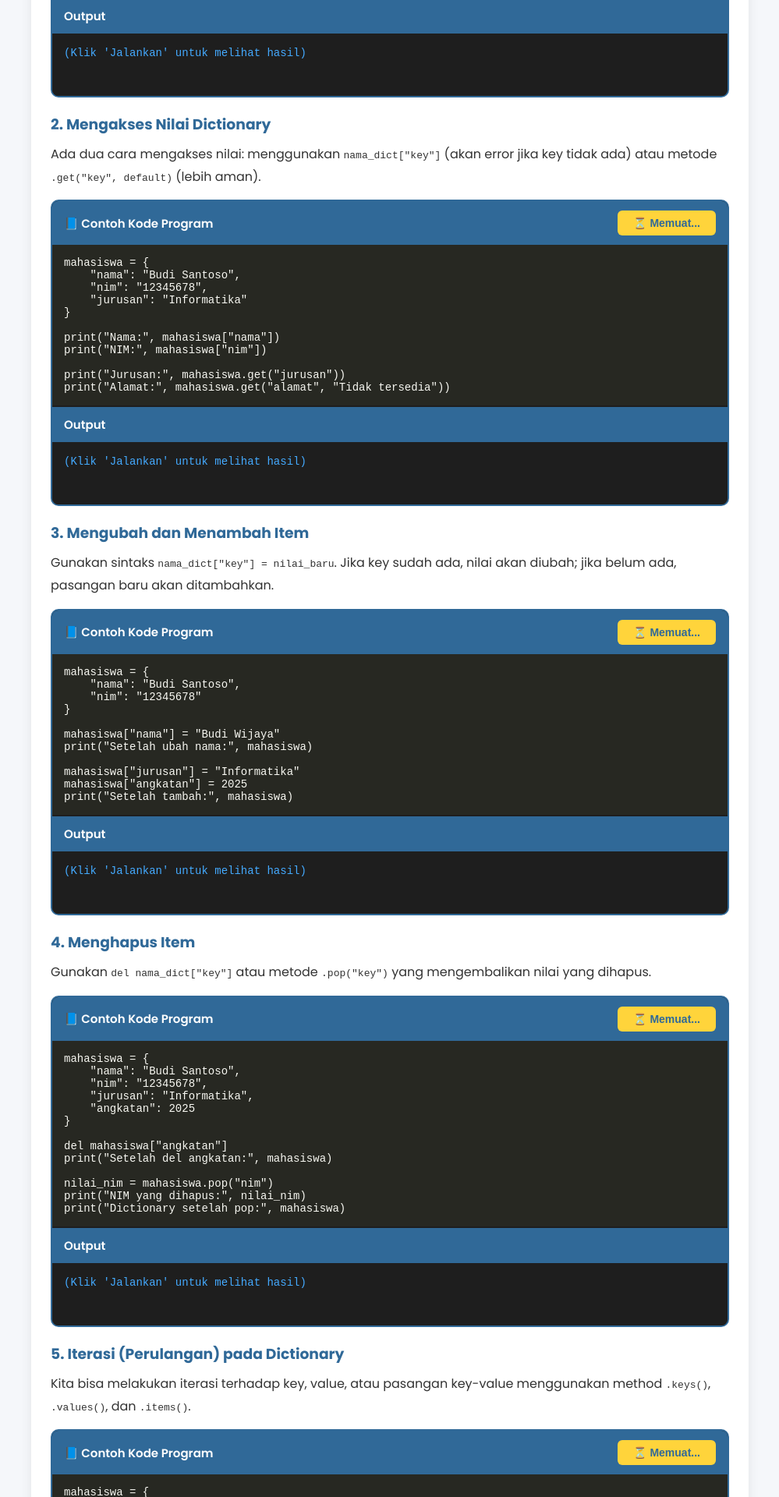
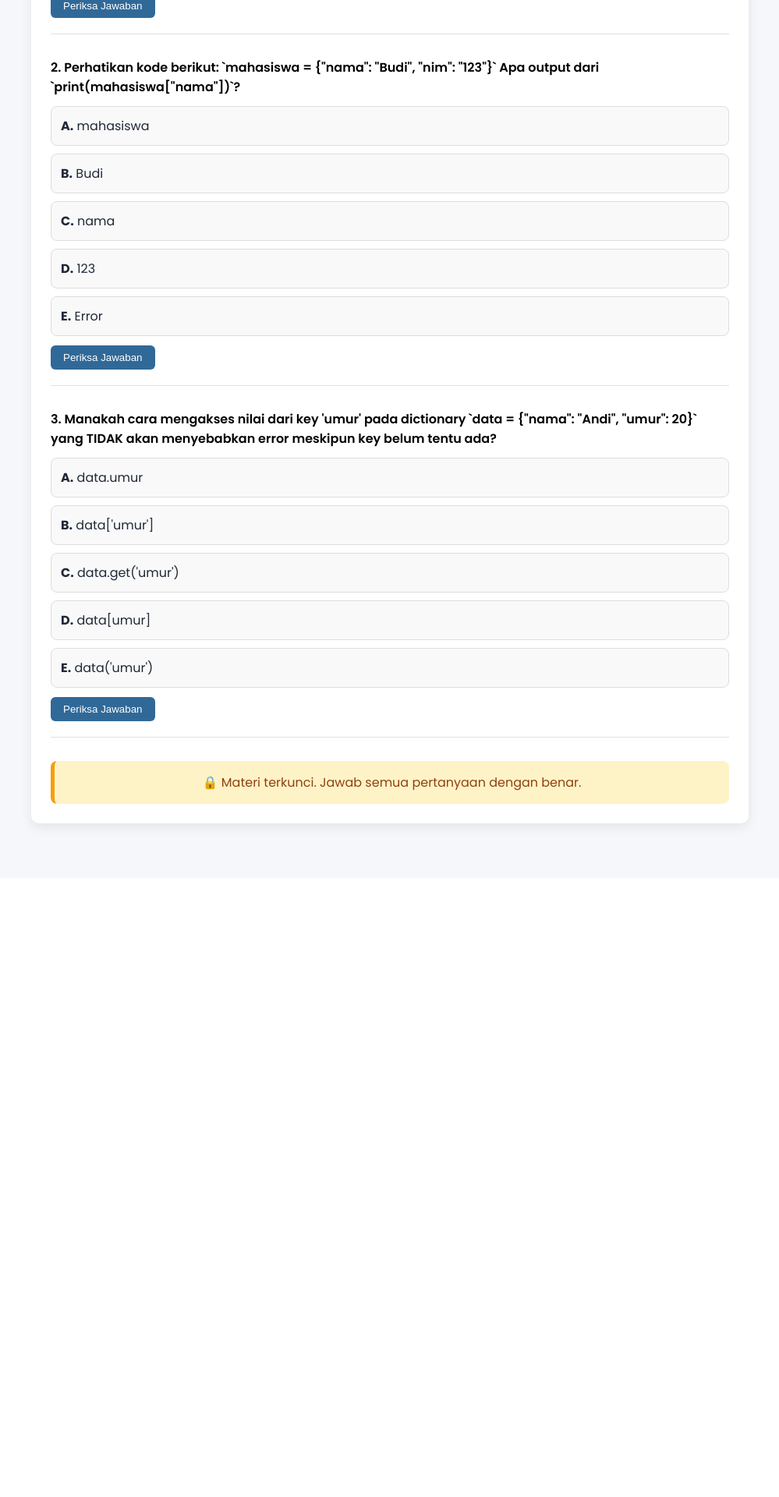
Before and after one commit to Halooci/Lidict, a React (Vite) app: page /Dictionary/PembuatanAksesElementDictionary in a window 1280 px wide. Shown: the part 880-2800 px from the top of the page at 78% size, without its empty margins (280-1279 px from the left). After the commit the page ends 2006 px from the top, so only its background shows below. Built offline with nearby package versions, Linux system fonts and the light colour scheme.

Commit message:
fix dulu dict2

```diff
--- a/src/pages/materi/dictionary/PembuatanAksesElementDictionary.jsx
+++ b/src/pages/materi/dictionary/PembuatanAksesElementDictionary.jsx
@@ -61,7 +61,7 @@ const CodeEditor = ({ code, codeKey, pyodideReady, runPythonCode, explanations }
 };
 
 // ===================== KOMPONEN LATIHAN PRAKTIK (EDITOR DENGAN VALIDASI) =====================
-const CodeEditorEditable = ({ codeKey, title, validationRules, pyodideReady, runPythonCode, expectedOutput }) => {
+const CodeEditorEditable = ({ codeKey, title, pyodideReady, runPythonCode, expectedOutput }) => {
   const [localCode, setLocalCode] = useState("");
   const [output, setOutput] = useState("");
   const [error, setError] = useState("");
@@ -215,9 +215,98 @@ export default function PembuatanAksesElementDictionary() {
   const [pyodideReady, setPyodideReady] = useState(false);
   const pyodideRef = useRef(null);
   const [resetInteractives, setResetInteractives] = useState(0);
-  const [isSidebarOpen, setIsSidebarOpen] = useState(true); // State untuk sidebar
+  const [isSidebarOpen, setIsSidebarOpen] = useState(true);
 
-  // Kode contoh (tanpa komentar)
+  // State untuk eksplorasi
+  const [eksplorasiTempAnswers, setEksplorasiTempAnswers] = useState([null, null, null]);
+  const [eksplorasiSavedAnswers, setEksplorasiSavedAnswers] = useState([null, null, null]);
+  const [eksplorasiFeedback, setEksplorasiFeedback] = useState(["", "", ""]);
+  const [isEksplorasiCompleted, setIsEksplorasiCompleted] = useState(false);
+
+  const eksplorasiQuestions = [
+    {
+      text: "Berikut ini cara membuat dictionary kosong yang benar di Python adalah ...",
+      options: [
+        "data = []",
+        "data = ()",
+        "data = {}",
+        "data = dict[]",
+        "data = set()",
+      ],
+      correct: 2, // data = {}
+    },
+    {
+      text: "Perhatikan kode berikut:\n\n`mahasiswa = {\"nama\": \"Budi\", \"nim\": \"123\"}`\n\nApa output dari `print(mahasiswa[\"nama\"])`?",
+      options: [
+        "mahasiswa",
+        "Budi",
+        "nama",
+        "123",
+        "Error",
+      ],
+      correct: 1, // Budi
+    },
+    {
+      text: "Manakah cara mengakses nilai dari key 'umur' pada dictionary `data = {\"nama\": \"Andi\", \"umur\": 20}` yang TIDAK akan menyebabkan error meskipun key belum tentu ada?",
+      options: [
+        "data.umur",
+        "data['umur']",
+        "data.get('umur')",
+        "data[umur]",
+        "data('umur')",
+      ],
+      correct: 2, // data.get('umur')
+    },
+  ];
+
+  const checkEksplorasiAnswer = (questionIdx) => {
+    const selected = eksplorasiTempAnswers[questionIdx];
+    if (selected === null) {
+      setEksplorasiFeedback((prev) => {
+        const newFeedback = [...prev];
+        newFeedback[questionIdx] = "❌ Pilih jawaban terlebih dahulu!";
+        return newFeedback;
+      });
+      return;
+    }
+    const isCorrect = selected === eksplorasiQuestions[questionIdx].correct;
+    if (isCorrect) {
+      const newSaved = [...eksplorasiSavedAnswers];
+      newSaved[questionIdx] = selected;
+      setEksplorasiSavedAnswers(newSaved);
+      setEksplorasiFeedback((prev) => {
+        const newFeedback = [...prev];
+        newFeedback[questionIdx] = "✅ Benar! Jawaban tersimpan.";
+        return newFeedback;
+      });
+    } else {
+      setEksplorasiFeedback((prev) => {
+        const newFeedback = [...prev];
+        newFeedback[questionIdx] = "❌ Salah. Coba lagi!";
+        return newFeedback;
+      });
+    }
+  };
+
+  useEffect(() => {
+    const allCorrect = eksplorasiSavedAnswers.every(
+      (ans, idx) => ans !== null && ans === eksplorasiQuestions[idx].correct
+    );
+    setIsEksplorasiCompleted(allCorrect);
+  }, [eksplorasiSavedAnswers]);
+
+  const handleTempAnswer = (questionIdx, optionIdx) => {
+    const newTemp = [...eksplorasiTempAnswers];
+    newTemp[questionIdx] = optionIdx;
+    setEksplorasiTempAnswers(newTemp);
+    setEksplorasiFeedback((prev) => {
+      const newFeedback = [...prev];
+      newFeedback[questionIdx] = "";
+      return newFeedback;
+    });
+  };
+
+  // Kode contoh (hanya membuat dan mengakses dictionary)
   const exampleCodes = {
     membuatDict: `mahasiswa = {
     "nama": "Budi Santoso",
@@ -242,50 +331,6 @@ print("NIM:", mahasiswa["nim"])
 
 print("Jurusan:", mahasiswa.get("jurusan"))
 print("Alamat:", mahasiswa.get("alamat", "Tidak tersedia"))`,
-
-    ubahTambah: `mahasiswa = {
-    "nama": "Budi Santoso",
-    "nim": "12345678"
-}
-
-mahasiswa["nama"] = "Budi Wijaya"
-print("Setelah ubah nama:", mahasiswa)
-
-mahasiswa["jurusan"] = "Informatika"
-mahasiswa["angkatan"] = 2025
-print("Setelah tambah:", mahasiswa)`,
-
-    hapusItem: `mahasiswa = {
-    "nama": "Budi Santoso",
-    "nim": "12345678",
-    "jurusan": "Informatika",
-    "angkatan": 2025
-}
-
-del mahasiswa["angkatan"]
-print("Setelah del angkatan:", mahasiswa)
-
-nilai_nim = mahasiswa.pop("nim")
-print("NIM yang dihapus:", nilai_nim)
-print("Dictionary setelah pop:", mahasiswa)`,
-
-    iterasiDict: `mahasiswa = {
-    "nama": "Budi Santoso",
-    "nim": "12345678",
-    "jurusan": "Informatika"
-}
-
-print("Key-key:")
-for key in mahasiswa.keys():
-    print("-", key)
-
-print("\\nValue-value:")
-for value in mahasiswa.values():
-    print("-", value)
-
-print("\\nPasangan key-value:")
-for key, value in mahasiswa.items():
-    print(f"{key}: {value}")`,
   };
 
   // Penjelasan untuk setiap contoh (per baris)
@@ -316,83 +361,36 @@ for key, value in mahasiswa.items():
       "Mencetak 'Jurusan:' dengan nilai dari key 'jurusan' menggunakan metode get(). get() akan mengembalikan None jika key tidak ada, tapi di sini key ada.",
       "Mencetak 'Alamat:' dengan nilai dari key 'alamat'. Karena key 'alamat' tidak ada, get() mengembalikan nilai default 'Tidak tersedia'."
     ],
-    ubahTambah: [
-      "Membuat dictionary 'mahasiswa' dengan dua key: 'nama' dan 'nim'.",
-      "Key 'nama' = 'Budi Santoso'.",
-      "Key 'nim' = '12345678'.",
-      "Menutup kurung kurawal.",
-      "Baris kosong.",
-      "Mengubah nilai key 'nama' menjadi 'Budi Wijaya' (assignment).",
-      "Mencetak teks dan isi dictionary setelah perubahan.",
-      "Baris kosong.",
-      "Menambah key baru 'jurusan' dengan value 'Informatika' (karena key belum ada).",
-      "Menambah key baru 'angkatan' dengan value 2025.",
-      "Mencetak teks dan isi dictionary setelah penambahan."
-    ],
-    hapusItem: [
-      "Membuat dictionary 'mahasiswa' dengan 4 pasangan key-value.",
-      "Key 'nama' = 'Budi Santoso'.",
-      "Key 'nim' = '12345678'.",
-      "Key 'jurusan' = 'Informatika'.",
-      "Key 'angkatan' = 2025.",
-      "Menutup kurung kurawal.",
-      "Baris kosong.",
-      "Menghapus key 'angkatan' menggunakan perintah del.",
-      "Mencetak teks dan isi dictionary setelah penghapusan.",
-      "Baris kosong.",
-      "Menghapus key 'nim' menggunakan metode pop(). Metode ini mengembalikan nilai yang dihapus dan menyimpannya ke variabel 'nilai_nim'.",
-      "Mencetak teks dan nilai yang dihapus (12345678).",
-      "Mencetak teks dan isi dictionary setelah pop()."
-    ],
-    iterasiDict: [
-      "Membuat dictionary 'mahasiswa' dengan 3 key.",
-      "Key 'nama' = 'Budi Santoso'.",
-      "Key 'nim' = '12345678'.",
-      "Key 'jurusan' = 'Informatika'.",
-      "Menutup kurung kurawal.",
-      "Baris kosong.",
-      "Mencetak teks 'Key-key:'.",
-      "Perulangan for untuk setiap key yang diperoleh dari method keys().",
-      "Mencetak tanda strip dan key yang sedang diiterasi.",
-      "Baris kosong.",
-      "Mencetak teks 'Value-value:'.",
-      "Perulangan for untuk setiap value dari method values().",
-      "Mencetak tanda strip dan value.",
-      "Baris kosong.",
-      "Mencetak teks 'Pasangan key-value:'.",
-      "Perulangan for untuk setiap pasangan (key, value) dari method items().",
-      "Mencetak key dan value menggunakan f-string."
-    ]
   };
 
-  // Data untuk 5 soal melengkapi kode
+  // Data untuk 5 soal melengkapi kode (tetap dipertahankan karena sesuai materi)
   const soal1CodeParts = [
     "data = {\n    \"nama\": \"Andi\",\n    \"usia\": 21,\n    ",
     ": \"Jakarta\"\n}\nprint(data[\"",
     "\"])  # ingin mencetak 'Andi'"
   ];
-  const soal1Placeholders = ["key", "key"];
+  const soal1Placeholders = ["...", "..."];
   const soal1Expected = ["\"kota\"", "nama"];
 
   const soal2CodeParts = [
     "nilai = {\n    \"Matematika\": 85,\n    \"Fisika\": 90,\n    \"Kimia\": 78\n}\n# Cetak nilai Fisika\nprint(nilai.",
     ")  # menggunakan metode get"
   ];
-  const soal2Placeholders = ["get('Fisika')"];
+  const soal2Placeholders = ["..."];
   const soal2Expected = ["get(\"Fisika\")"];
 
   const soal3CodeParts = [
     "siswa = {\n    \"nama\": \"Rina\",\n    \"umur\": 19\n}\n# Tambahkan key 'kota' dengan value 'Bandung'\n",
     " = \"Bandung\"\nprint(siswa)"
   ];
-  const soal3Placeholders = ["siswa['kota']"];
+  const soal3Placeholders = ["...']"];
   const soal3Expected = ["siswa[\"kota\"]"];
 
   const soal4CodeParts = [
     "buku = {\n    \"judul\": \"Python Dasar\",\n    \"penulis\": \"John Doe\",\n    \"tahun\": 2020\n}\n# Hapus key 'tahun'\ndel ",
     "\nprint(buku)"
   ];
-  const soal4Placeholders = ["buku['tahun']"];
+  const soal4Placeholders = ["...']"];
   const soal4Expected = ["buku[\"tahun\"]"];
 
   const soal5CodeParts = [
@@ -400,7 +398,7 @@ for key, value in mahasiswa.items():
     " in harga:\n    print(",
     ")"
   ];
-  const soal5Placeholders = ["key", "key"];
+  const soal5Placeholders = ["...", "..."];
   const soal5Expected = ["key", "key"];
 
   // Load Pyodide
@@ -473,19 +471,78 @@ _buffer.getvalue()
             <h1 style={styles.headerTitle}>PEMBUATAN DAN AKSES ELEMEN DICTIONARY</h1>
           </div>
 
+          {/* TUJUAN PEMBELAJARAN (DIUBAH) */}
           <section style={styles.section}>
             <h2 style={styles.sectionTitle}>🎯 Tujuan Pembelajaran</h2>
             <div style={styles.card}>
               <ul style={styles.list}>
-                <li>Mahasiswa mampu membuat dictionary dengan berbagai cara (kurung kurawal dan fungsi dict()).</li>
-                <li>Mahasiswa mampu mengakses nilai dari dictionary menggunakan tanda kurung siku dan metode get().</li>
-                <li>Mahasiswa mampu menambah, mengubah, dan menghapus pasangan key-value dalam dictionary.</li>
-                <li>Mahasiswa mampu melakukan iterasi pada dictionary (keys, values, items).</li>
-                <li>Mahasiswa mampu menerapkan dictionary dalam studi kasus sederhana.</li>
+                <li>Mahasiswa mampu membuat dictionary.</li>
+                <li>Mahasiswa mampu mengakses nilai dari dictionary.</li>
               </ul>
             </div>
           </section>
 
+          {/* EKSPLORASI AWAL */}
+          <section style={styles.section}>
+            <h2 style={styles.sectionTitle}>🔍 Eksplorasi</h2>
+            <div style={styles.card}>
+              <p style={styles.text}>
+                Sebelum mempelajari lebih dalam, jawab pertanyaan berikut. Pilih jawaban, lalu klik "Periksa Jawaban".
+                <strong style={{ color: "#d9534f" }}> Materi akan terbuka setelah semua jawaban benar.</strong>
+              </p>
+              {eksplorasiQuestions.map((q, idx) => (
+                <div
+                  key={idx}
+                  style={{
+                    marginBottom: "30px",
+                    borderBottom: "1px solid #e0e0e0",
+                    paddingBottom: "20px",
+                  }}
+                >
+                  <p style={{ fontWeight: "600", marginBottom: "12px" }}>
+                    {idx + 1}. {q.text}
+                  </p>
+                  <div style={{ display: "flex", flexDirection: "column", gap: "10px" }}>
+                    {q.options.map((opt, optIdx) => (
+                      <div
+                        key={optIdx}
+                        onClick={() => handleTempAnswer(idx, optIdx)}
+                        style={{
+                          ...styles.eksplorasiOption,
+                          backgroundColor: eksplorasiTempAnswers[idx] === optIdx ? "#2fa69a" : "#f9f9f9",
+                          color: eksplorasiTempAnswers[idx] === optIdx ? "white" : "#1f2937",
+                        }}
+                      >
+                        <strong>{String.fromCharCode(65 + optIdx)}.</strong> {opt}
+                      </div>
+                    ))}
+                  </div>
+                  <button style={styles.checkEksplorasiButton} onClick={() => checkEksplorasiAnswer(idx)}>
+                    Periksa Jawaban
+                  </button>
+                  {eksplorasiFeedback[idx] && (
+                    <div
+                      style={{
+                        marginTop: "12px",
+                        padding: "10px",
+                        borderRadius: "8px",
+                        backgroundColor: eksplorasiFeedback[idx].includes("Benar") ? "#d1e7dd" : "#f8d7da",
+                      }}
+                    >
+                      {eksplorasiFeedback[idx]}
+                    </div>
+                  )}
+                </div>
+              ))}
+              {!isEksplorasiCompleted && (
+                <div style={styles.lockMessage}>🔒 Materi terkunci. Jawab semua pertanyaan dengan benar.</div>
+              )}
+            </div>
+          </section>
+
+          {/* MATERI UTAMA (HANYA MEMBUAT DAN MENGAKSES) */}
+          {isEksplorasiCompleted && (
+            <>
               <section style={styles.section}>
                 <div style={styles.card}>
                   <h3 style={styles.subTitle}>1. Membuat Dictionary</h3>
@@ -511,47 +568,12 @@ _buffer.getvalue()
                     runPythonCode={runPythonCode}
                     explanations={explanations.aksesDict}
                   />
-
-              <h3 style={styles.subTitle}>3. Mengubah dan Menambah Item</h3>
-              <p style={styles.text}>
-                Gunakan sintaks <code>nama_dict["key"] = nilai_baru</code>. Jika key sudah ada, nilai akan diubah; jika belum ada, pasangan baru akan ditambahkan.
-              </p>
-              <CodeEditor
-                code={exampleCodes.ubahTambah}
-                codeKey="ubahTambah"
-                pyodideReady={pyodideReady}
-                runPythonCode={runPythonCode}
-                explanations={explanations.ubahTambah}
-              />
-
-              <h3 style={styles.subTitle}>4. Menghapus Item</h3>
-              <p style={styles.text}>
-                Gunakan <code>del nama_dict["key"]</code> atau metode <code>.pop("key")</code> yang mengembalikan nilai yang dihapus.
-              </p>
-              <CodeEditor
-                code={exampleCodes.hapusItem}
-                codeKey="hapusItem"
-                pyodideReady={pyodideReady}
-                runPythonCode={runPythonCode}
-                explanations={explanations.hapusItem}
-              />
-
-              <h3 style={styles.subTitle}>5. Iterasi (Perulangan) pada Dictionary</h3>
-              <p style={styles.text}>
-                Kita bisa melakukan iterasi terhadap key, value, atau pasangan key-value menggunakan method <code>.keys()</code>, <code>.values()</code>, dan <code>.items()</code>.
-              </p>
-              <CodeEditor
-                code={exampleCodes.iterasiDict}
-                codeKey="iterasiDict"
-                pyodideReady={pyodideReady}
-                runPythonCode={runPythonCode}
-                explanations={explanations.iterasiDict}
-              />
                 </div>
               </section>
 
+              {/* AYO PRAKTIK (dulu Latihan Praktik) */}
               <section style={styles.section}>
-            <h2 style={styles.sectionTitle}>✏️ Latihan Praktik (Studi Kasus)</h2>
+                <h2 style={styles.sectionTitle}>✏️ Ayo Praktik</h2>
                 <div style={styles.card}>
                   <div style={styles.alertBox}>
                     <strong>📝 Studi Kasus: Data Mahasiswa</strong>
@@ -563,7 +585,7 @@ _buffer.getvalue()
                   </div>
                   <CodeEditorEditable
                     codeKey="latihan"
-                title="Latihan: Membuat dan Mengakses Dictionary"
+                    title="Ayo Praktik: Membuat dan Mengakses Dictionary"
                     pyodideReady={pyodideReady}
                     runPythonCode={runPythonCode}
                     expectedOutput={["Citra", "22"]}
@@ -571,8 +593,9 @@ _buffer.getvalue()
                 </div>
               </section>
 
+              {/* LATIHAN (dulu Latihan Interaktif) */}
               <section style={styles.section}>
-            <h2 style={styles.sectionTitle}>📝 Latihan Interaktif</h2>
+                <h2 style={styles.sectionTitle}>📝 Latihan</h2>
                 <div style={styles.card}>
                   <p style={styles.text}>Lengkapi kode berikut dengan mengetikkan jawaban pada kotak yang tersedia.</p>
                   <button style={styles.resetButton} onClick={resetInteractiveQuestions}>↻ Reset Semua Jawaban</button>
@@ -618,6 +641,8 @@ _buffer.getvalue()
                   />
                 </div>
               </section>
+            </>
+          )}
         </div>
       </div>
     </>
@@ -858,5 +883,33 @@ const styles = {
     fontSize: "14px",
     marginBottom: "20px"
   },
-  feedback: { marginTop: "8px", fontSize: "14px", fontStyle: "italic", color: "#333" }
+  feedback: { marginTop: "8px", fontSize: "14px", fontStyle: "italic", color: "#333" },
+  // Style untuk eksplorasi
+  eksplorasiOption: {
+    padding: "12px",
+    borderRadius: "8px",
+    cursor: "pointer",
+    transition: "all 0.2s",
+    border: "1px solid #ddd",
+    backgroundColor: "#f9f9f9",
+  },
+  checkEksplorasiButton: {
+    marginTop: "12px",
+    backgroundColor: "#306998",
+    color: "white",
+    border: "none",
+    padding: "8px 16px",
+    borderRadius: "6px",
+    cursor: "pointer",
+    fontWeight: "500",
+  },
+  lockMessage: {
+    marginTop: "20px",
+    padding: "15px",
+    backgroundColor: "#fef3c7",
+    borderLeft: "5px solid #f59e0b",
+    borderRadius: "8px",
+    textAlign: "center",
+    color: "#92400e",
+  },
 };
```
Also changed, not shown: src/pages/materi/NestedList/KuisNestedList.jsx (+10 -10 lines). Lines whose indentation alone changed are shown as unchanged.
